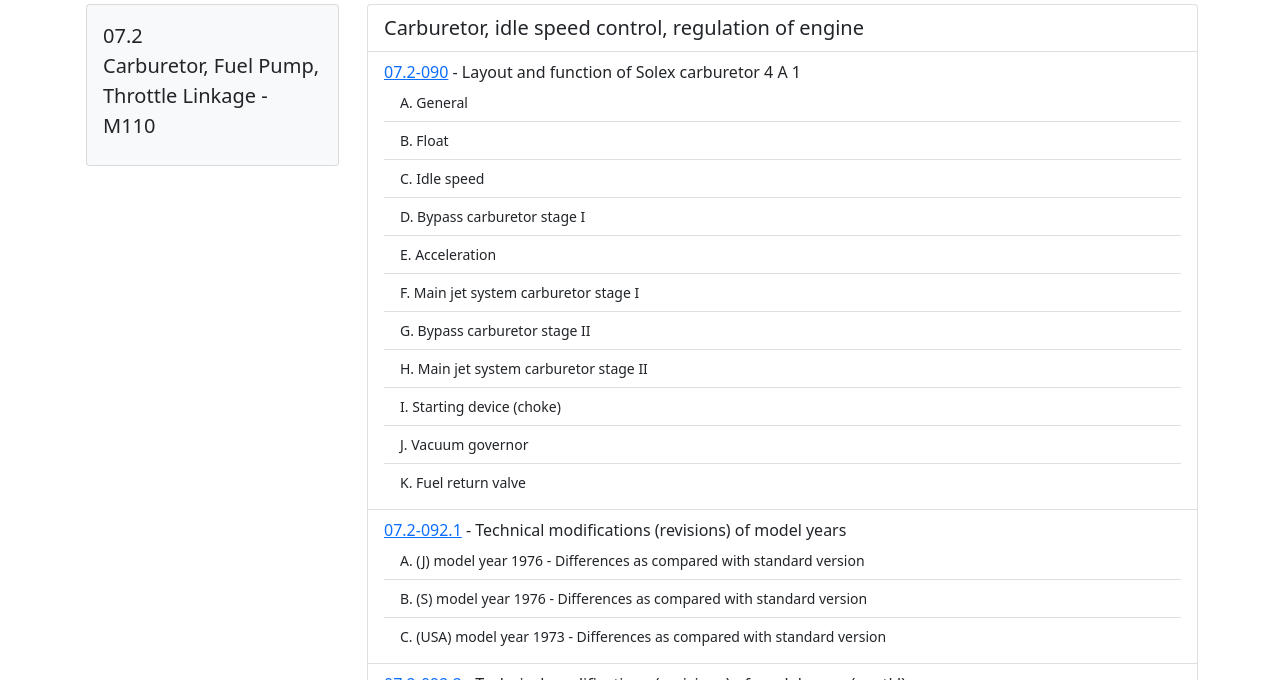
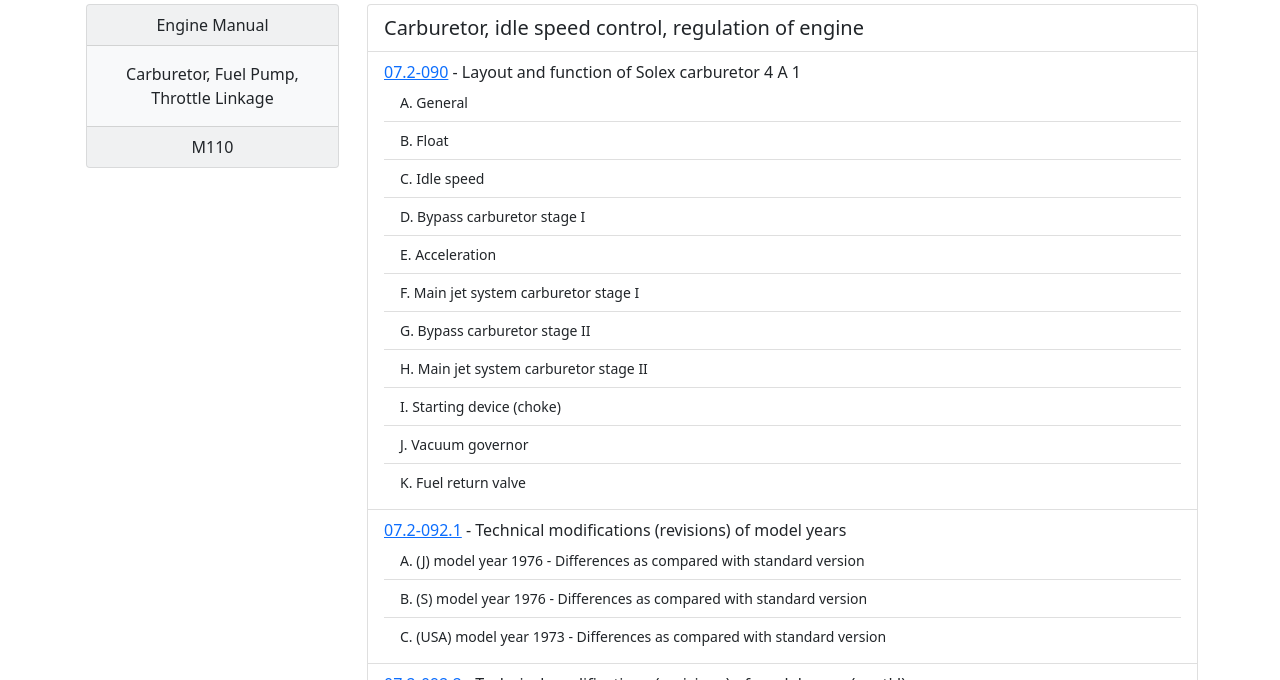
Before and after one commit to W116org/handbook, a Jekyll site: the page built from Engine/110/07-2MechElec.html, in a window 1280 px wide and 900 px high, cut to the strip 220-900 px from the top of the window. Built offline with Jekyll 4.4.1, drawn with Linux system fonts in a browser that asks for light colours; comment, search, counter and statistics services are not loaded.

Commit message:
Update 07-2MechElec.html

```diff
--- a/Engine/110/07-2MechElec.html
+++ b/Engine/110/07-2MechElec.html
@@ -8,10 +8,12 @@ lead: "1972-1980: 280S 280SE 300SD 450SE 450SEL"
 
 <div class="row">
   <div class="col-xs-12 col-md-3">
-    <div class="card text-dark bg-light mb-3 mx-1">
+    <div class="card text-center text-dark bg-light mb-3 mx-1">
+      <div class="card-header">Engine Manual</div>
       <div class="card-body">
-        <p class="card-title lead">07.2<br>Carburetor, Fuel Pump, Throttle Linkage - M110</p>
+        <p class="card-text">Carburetor, Fuel Pump, Throttle Linkage</p>
       </div>
+      <div class="card-footer">M110</div>
     </div>
   </div>
   <div class="col-xs-12 col-md-9">
```
